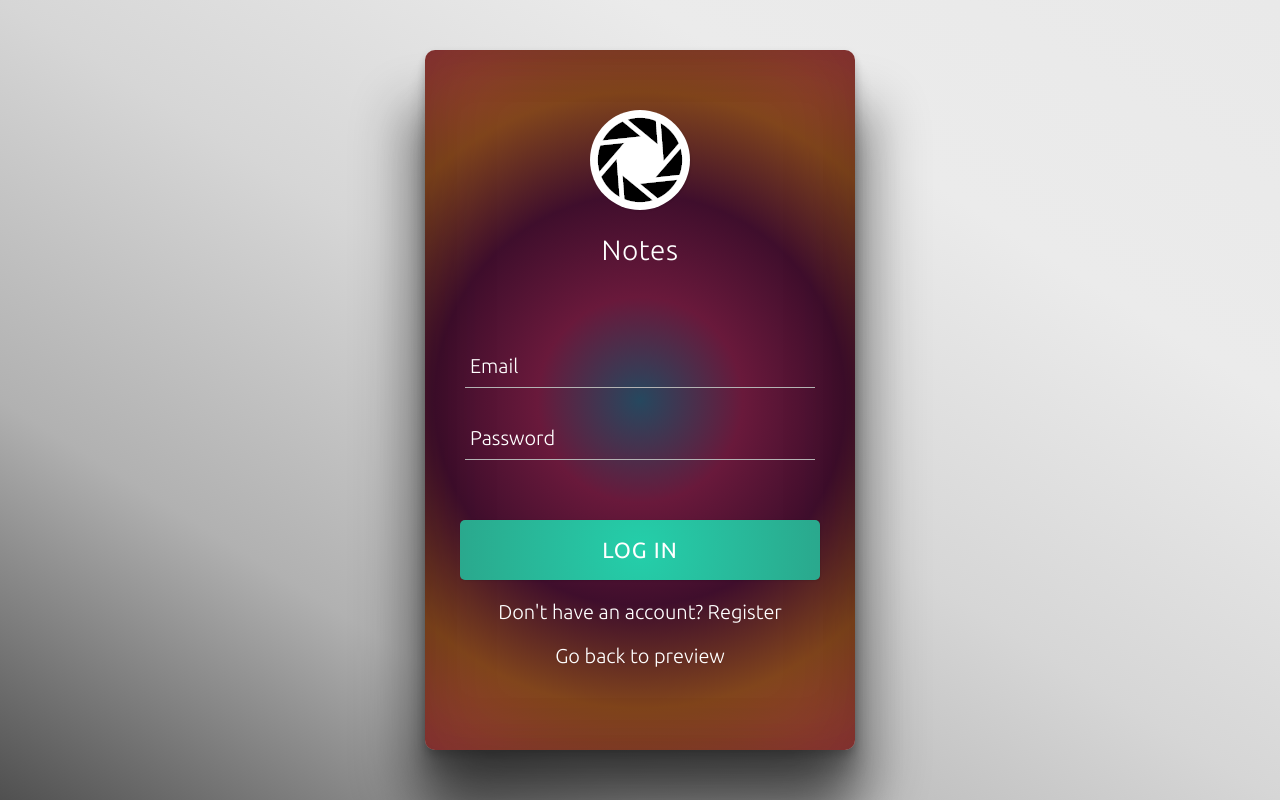
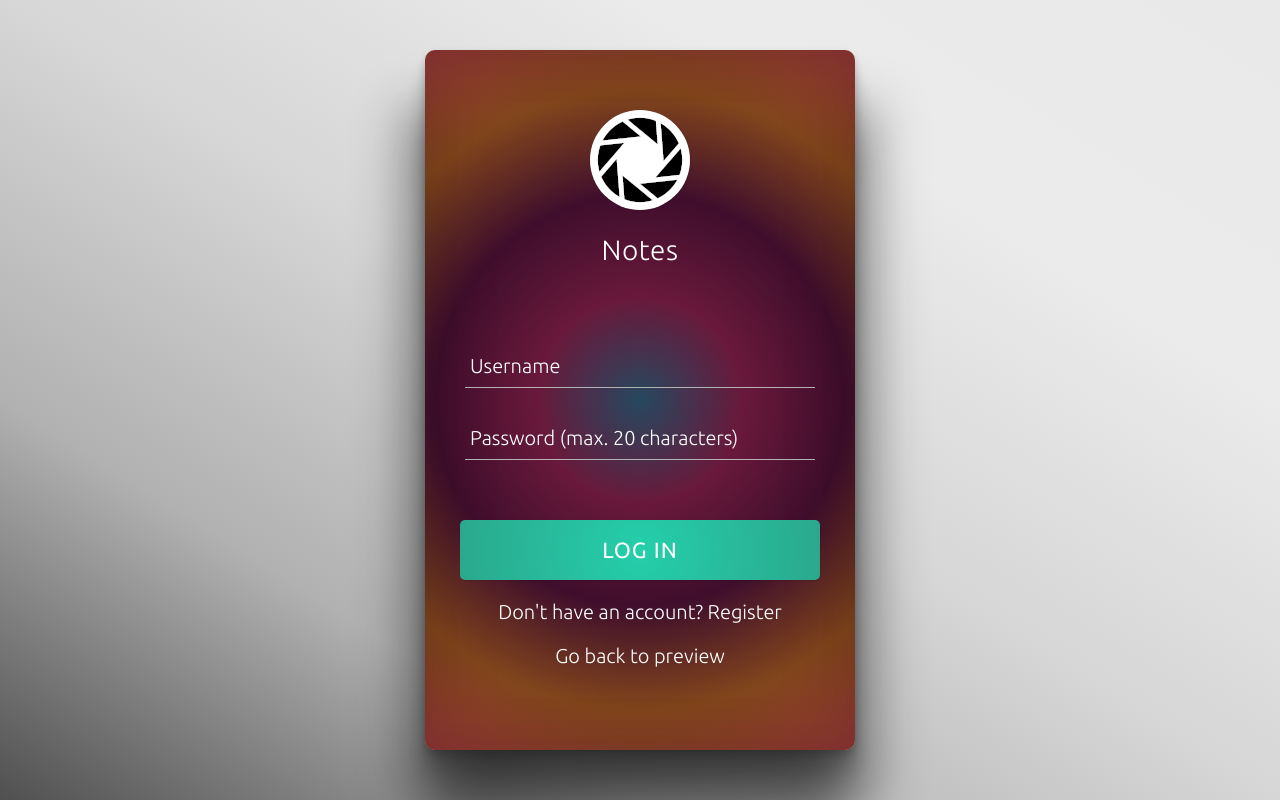
Before and after one commit to viktorlazi/notes, a React (Create React App) app: page /notes/login in a window 1280 px wide. Built offline with nearby package versions, Linux system fonts and the light colour scheme.

Commit message:
jos malo

```diff
--- a/src/components/Login/Login.js
+++ b/src/components/Login/Login.js
@@ -1,11 +1,17 @@
 import React, { Component } from 'react'
+import { Redirect } from 'react-router-dom';
 import './login.css'
 
 export default class Login extends Component {
 
+    state = {
+        username:'',
+        password:''
+    }
+
     posalji = () =>{
         var d = new URLSearchParams(
-            'username=viktor&password=passw'
+            'username='+this.state.username+'&password='+this.state.password
         );
 
         var requestOptions = {
@@ -13,12 +19,35 @@ export default class Login extends Component {
             body: d
         };
 
-
         fetch("http://viktorlazi.com/php/login.php", requestOptions)
         .then(response => response.text())
-        .then(result => console.log(result))
+        .then(result => {
+            if(result != 'krivo'){
+                localStorage.setItem('user', result);
+                var router = require('react-router');
+                router.browserHistory.push('../');
+
+            }else{
+                this.krivo();
+            }
+        })
         .catch(error => console.log('error', error));
    }
+   krivo = ()=>{
+       alert('incorrect information or user does not exist');
+   }
+   handlePassChange = event =>{
+       this.setState({
+           username:this.state.username,
+           password:event.target.value
+       })
+   }
+   handleUserChange = event =>{
+        this.setState({
+            username:event.target.value,
+            password:this.state.password
+    })
+}
 
     render() {
         return (
@@ -27,8 +56,8 @@ export default class Login extends Component {
                     <div class="logo"></div>
                     <div class="title">Notes</div>
                     <div class="fields">
-                        <div class="username"><input type="username" class="user-input" placeholder="Email" /></div>
-                        <div class="password"><input type="password" class="pass-input" placeholder="Password" /></div>
+                        <div class="username"><input onChange={this.handleUserChange} type="username" class="user-input" placeholder="Username" /></div>
+                        <div class="password"><input onChange={this.handlePassChange} type="password" class="pass-input" placeholder="Password (max. 20 characters)" /></div>
                     </div>
                     <button onClick={()=>this.posalji()} class="signin-button">LOG IN</button>
                     <div class="link"><a href="/notes/register">Don't have an account? Register</a></div>
```
Also changed, not shown: 1 other file (tests, documents, lock files or other folders).
